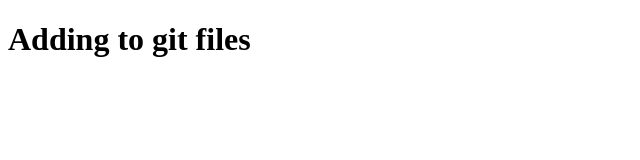
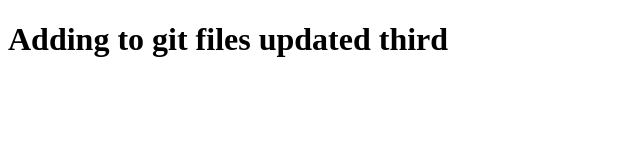
Before and after one commit to Vivek98765/index.html, a plain HTML site: page index.html in a window 1280 px wide. Shown: the whole page, without its empty margins (0-640 px from the left). Drawn offline with Linux system fonts and the light colour scheme.

Commit message:
latest commit

```diff
--- a/index.html
+++ b/index.html
@@ -5,6 +5,6 @@
 	<title>Git Test</title>
 </head>
 <body>
-<h1>Adding to git files</h1>
+<h1>Adding to git files updated third</h1>
 </body>
 </html>
```
